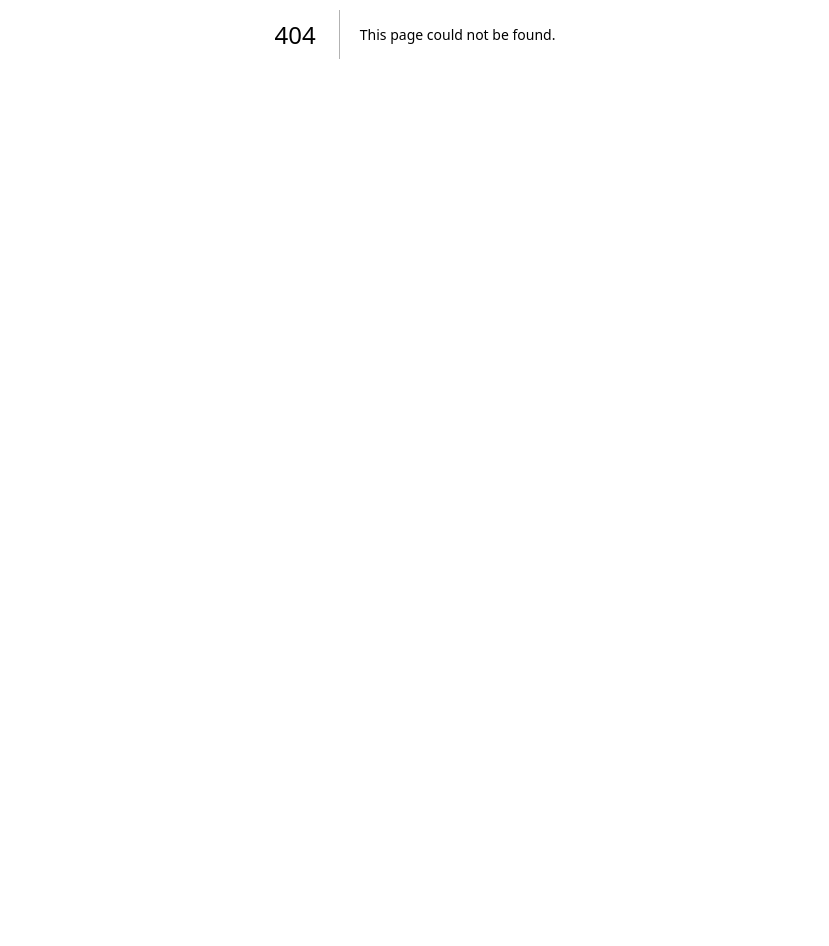
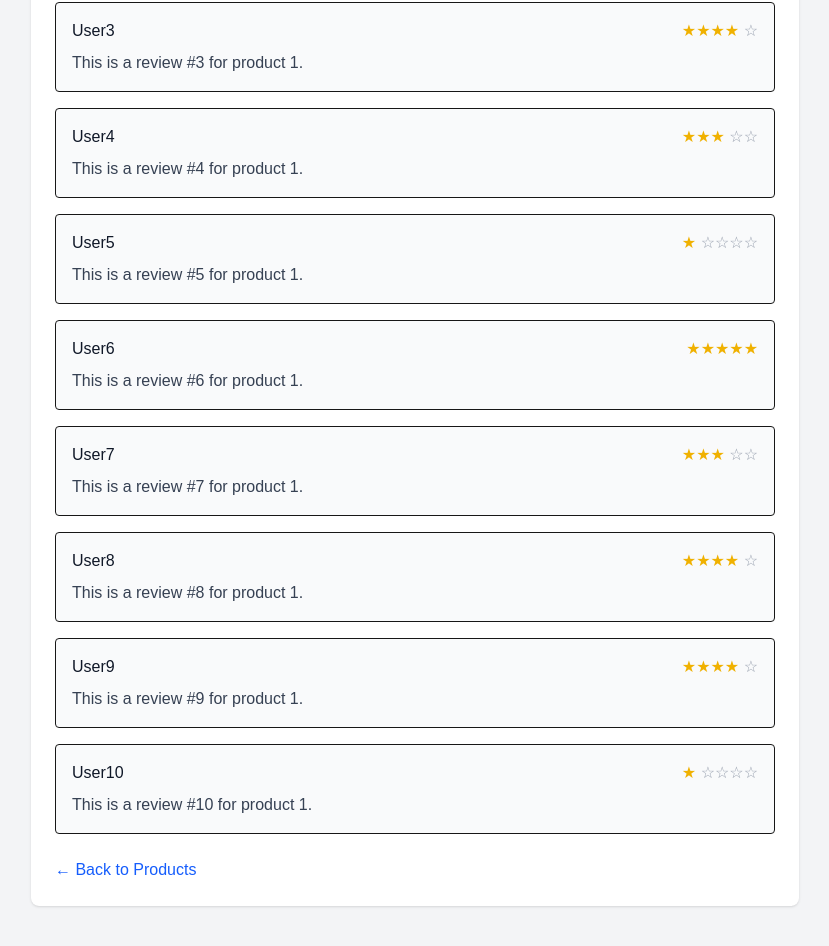
Before and after one commit to PinkyCodeMaster/nextjs15, a Next.js app: page /products/1 in a window 1280 px wide. Before the commit this address had no page. Shown: the part 366-1312 px from the top of the page, without its empty margins (225-1054 px from the left). Before the commit the page ends 800 px from the top, so only its background shows below. Built offline with nearby package versions, Linux system fonts and the light colour scheme.

Commit message:
feat: add product listing and detail pages with reviews

```diff
--- a/src/app/page.tsx
+++ b/src/app/page.tsx
@@ -1,7 +1,41 @@
+import Link from "next/link";
+
 export default function Home() {
   return (
-    <main className="flex min-h-screen items-center justify-center bg-white text-black">
-      <h1 className="text-4xl font-bold">Home Page</h1>
+    <main className="min-h-screen bg-gray-100 flex items-center justify-center px-4">
+      <div className="max-w-lg w-full bg-white rounded-lg shadow p-8 text-center">
+        <h1 className="text-4xl font-bold text-gray-800 mb-4">Welcome to the Home Page</h1>
+        <p className="text-gray-600 mb-6">
+          This is the starting point of your app. Use the links below to explore.
+        </p>
+
+        <div className="flex flex-col sm:flex-row gap-4 justify-center">
+          <Link
+            href="/products"
+            className="px-5 py-3 bg-blue-600 text-white rounded hover:bg-blue-700 transition"
+          >
+            View Products
+          </Link>
+          <Link
+            href="/profile"
+            className="px-5 py-3 bg-green-600 text-white rounded hover:bg-green-700 transition"
+          >
+            Your Profile
+          </Link>
+          <Link
+            href="/blog"
+            className="px-5 py-3 bg-purple-600 text-white rounded hover:bg-purple-700 transition"
+          >
+            Blog
+          </Link>
+          <Link
+            href="/about"
+            className="px-5 py-3 bg-gray-600 text-white rounded hover:bg-gray-700 transition"
+          >
+            About
+          </Link>
+        </div>
+      </div>
     </main>
   );
 }
--- /dev/null
+++ b/src/app/products/[productId]/page.tsx
@@ -0,0 +1,53 @@
+import Link from "next/link";
+import React from "react";
+
+// Simple function to mock reviews
+function getFakeReviews(productId: string) {
+    return Array.from({ length: 10 }, (_, i) => ({
+        id: i + 1,
+        author: `User${i + 1}`,
+        rating: Math.floor(Math.random() * 5) + 1,
+        comment: `This is a review #${i + 1} for product ${productId}.`,
+    }));
+}
+
+export default async function ProductPage({ params }: { params: { productId: string } }) {
+    const { productId } = await params;
+    const reviews = getFakeReviews(productId);
+
+    return (
+        <main className="min-h-screen bg-gray-100 py-10 px-4">
+            <div className="max-w-3xl mx-auto bg-white rounded-lg shadow p-6">
+                <h1 className="text-3xl font-bold text-gray-800 mb-4">
+                    Product Page: {productId}
+                </h1>
+
+                <h2 className="text-xl font-semibold text-gray-700 mb-3">Reviews</h2>
+                <ul className="space-y-4">
+                    {reviews.map((review) => (
+                        <li key={review.id} className="border rounded p-4 bg-gray-50">
+                            <Link href={`/products/${productId}/reviews/${review.id}`}>
+                                <div className="flex justify-between items-center mb-2">
+                                    <span className="font-medium text-gray-900">{review.author}</span>
+                                    <span className="text-yellow-500">
+                                        {"★".repeat(review.rating)}{" "}
+                                        <span className="text-gray-400">
+                                            {"☆".repeat(5 - review.rating)}
+                                        </span>
+                                    </span>
+                                </div>
+                                <p className="text-gray-700">{review.comment}</p>
+                            </Link>
+                        </li>
+                    ))}
+                </ul>
+
+                <div className="mt-6">
+                    <Link href="/products" className="inline-block text-blue-600 hover:underline">
+                        ← Back to Products
+                    </Link>
+                </div>
+            </div>
+        </main>
+    );
+}
--- /dev/null
+++ b/src/app/products/[productId]/reviews/[reviewId]/page.tsx
@@ -0,0 +1,43 @@
+import React from "react";
+import Link from "next/link";
+
+export default async function ProductReviewPage({ params }: { params: { productId: string; reviewId: string } }) {
+    const { productId, reviewId } = await params;
+
+    return (
+        <main className="min-h-screen bg-gray-100 py-10 px-4">
+            <div className="max-w-xl mx-auto bg-white rounded-lg shadow p-6">
+                <h1 className="text-2xl font-bold text-gray-800 mb-2">
+                    Review #{reviewId}
+                </h1>
+                <h2 className="text-lg text-gray-600 mb-6">
+                    for Product ID: <span className="font-medium">{productId}</span>
+                </h2>
+
+                <p className="text-gray-700 mb-4">
+                    This is a placeholder for the detailed content of review <strong>{reviewId}</strong>.
+                </p>
+
+                <p className="text-gray-500 text-sm italic mb-6">
+                    You can populate this with real review content from your database or API.
+                </p>
+
+                <div className="flex gap-4">
+                    <Link
+                        href={`/products/${productId}`}
+                        className="inline-block bg-blue-600 text-white px-4 py-2 rounded hover:bg-blue-700 transition"
+                    >
+                        ← Back to Product
+                    </Link>
+
+                    <Link
+                        href="/products"
+                        className="inline-block bg-gray-600 text-white px-4 py-2 rounded hover:bg-gray-700 transition"
+                    >
+                        ← Back to Products
+                    </Link>
+                </div>
+            </div>
+        </main>
+    );
+}
--- /dev/null
+++ b/src/app/products/page.tsx
@@ -0,0 +1,25 @@
+import Link from "next/link";
+
+export default function ProductsPage() {
+    return (
+        <main className="min-h-screen bg-gray-100 py-10 px-4">
+            <div className="max-w-4xl mx-auto">
+                <h1 className="text-3xl font-bold text-gray-800 mb-6 text-center">
+                    Product List (1-100)
+                </h1>
+                <ul className="grid grid-cols-1 sm:grid-cols-2 md:grid-cols-3 gap-4">
+                    {Array.from({ length: 100 }, (_, i) => i + 1).map((productId) => (
+                        <li key={productId}>
+                            <Link
+                                href={`/products/${productId}`}
+                                className="block p-4 bg-white rounded-lg shadow hover:shadow-md hover:bg-blue-50 transition duration-200"
+                            >
+                                <p className="text-lg font-medium text-blue-600">Product {productId}</p>
+                            </Link>
+                        </li>
+                    ))}
+                </ul>
+            </div>
+        </main>
+    );
+}
```
